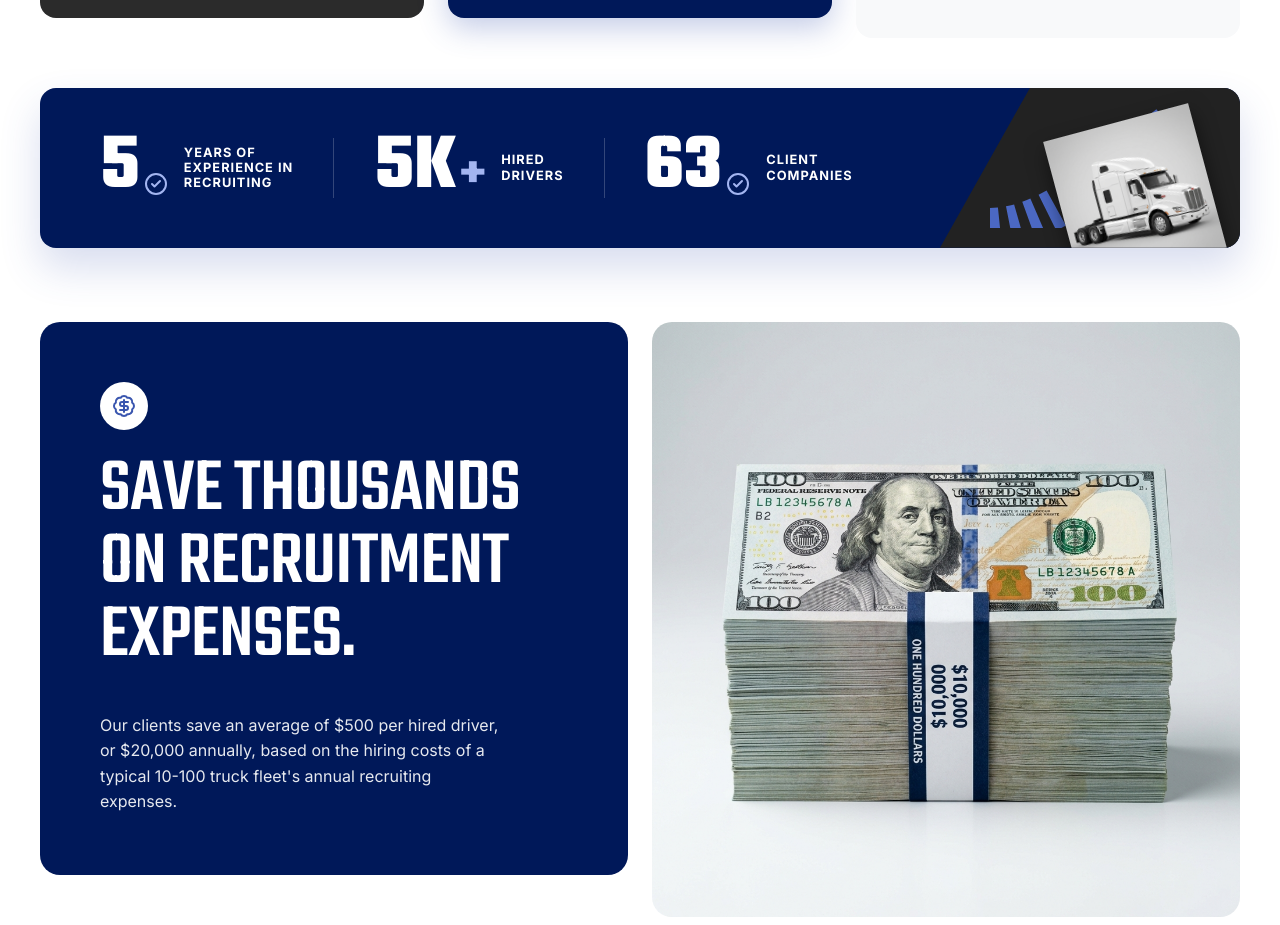
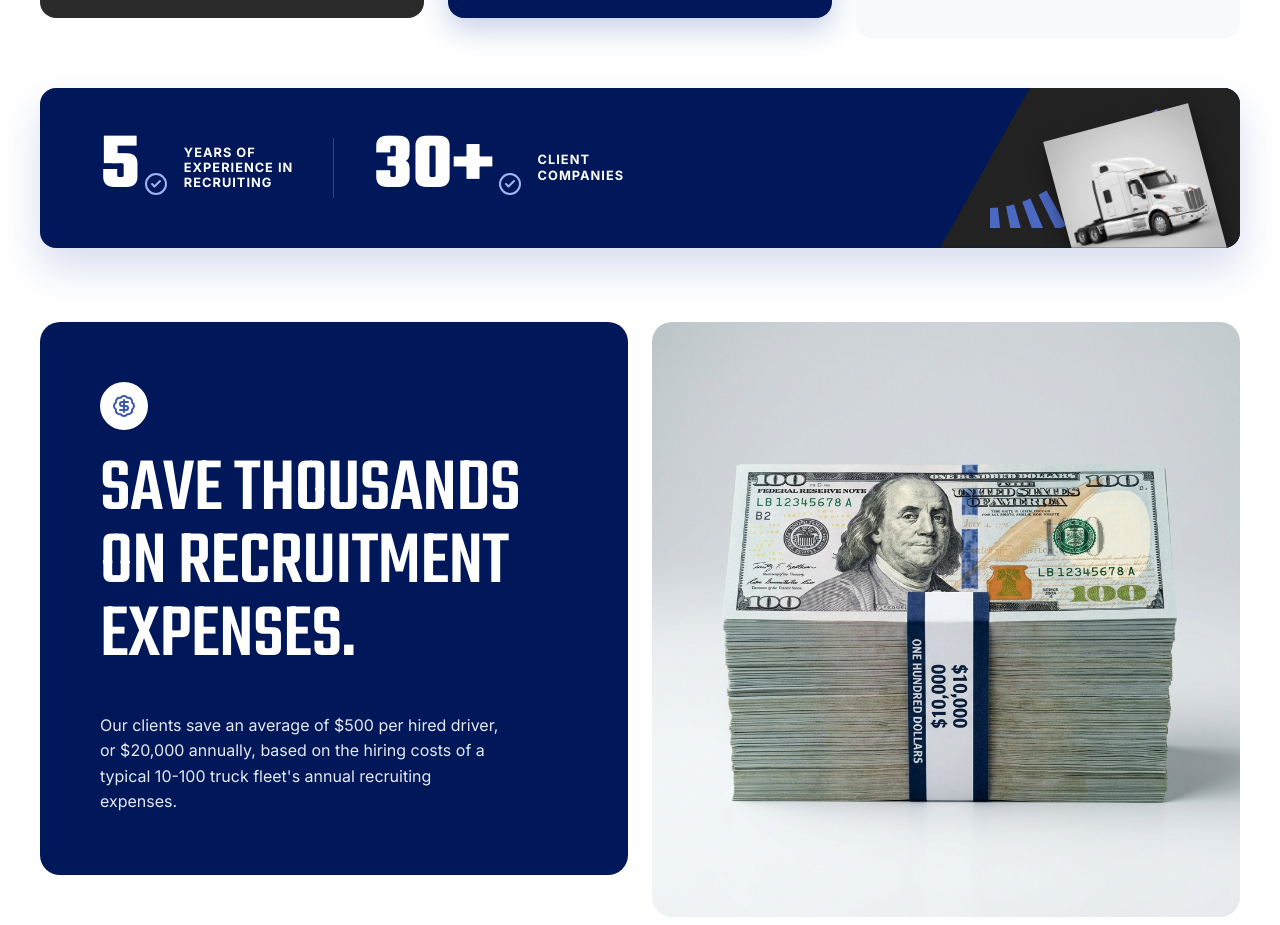
Before and after one commit to temurbek1306/LogisticsMVP, a Next.js app: page / in a window 1280 px wide. Shown: the part 1170-2095 px from the top of the page. Built offline with nearby package versions, Linux system fonts and the light colour scheme.

Commit message:
Remove middle stat item from StatsBanner

```diff
--- a/src/components/StatsBanner.tsx
+++ b/src/components/StatsBanner.tsx
@@ -20,16 +20,7 @@ export default function StatsBanner() {
 
           <div className="stat-item">
             <div className="stat-number">
-              5K<span className="plus-sign">+</span>
-            </div>
-            <div className="stat-label">HIRED<br/>DRIVERS</div>
-          </div>
-
-          <div className="stat-divider"></div>
-
-          <div className="stat-item">
-            <div className="stat-number">
-              63<CheckCircle2 className="stat-icon" size={24} />
+              30+<CheckCircle2 className="stat-icon" size={24} />
             </div>
             <div className="stat-label">CLIENT<br/>COMPANIES</div>
           </div>
```
